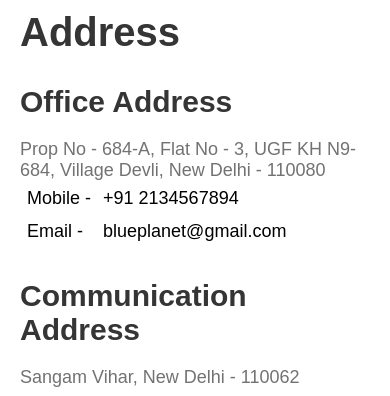
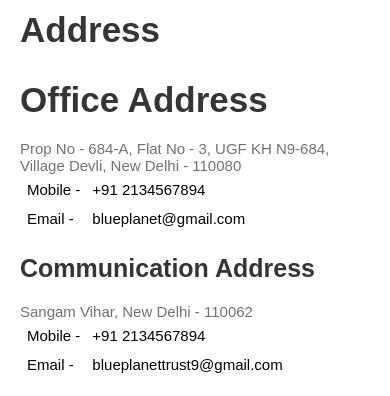
Before and after one commit to Avkr2021/Super-market, a PHP site: page /contact.html in a window 390 px wide. Shown: the top 396 px of the page. Run offline with PHP 8.4, Linux system fonts and the light colour scheme.

Commit message:
Update homee.css

```diff
--- a/homee.css
+++ b/homee.css
@@ -683,6 +683,31 @@ table td {
     width: 410px;
     height: 310px;
   }
+
+  .main-con p{
+    font-size: 15px;
+  }
+
+  .head h1 {
+    font-size: 35px;
+    margin-bottom: 30px;
+  }
+
+  .Office, .communicate {
+    margin-bottom: 20px;
+  }
+
+  .Office h2 {
+    font-size: 35px;
+  }
+
+  .communicate h2 {
+    font-size: 25px;
+  }
+
+  table td {
+    font-size: 15px;
+  }
 }
 
 @media screen and (max-width:670px) {
```
